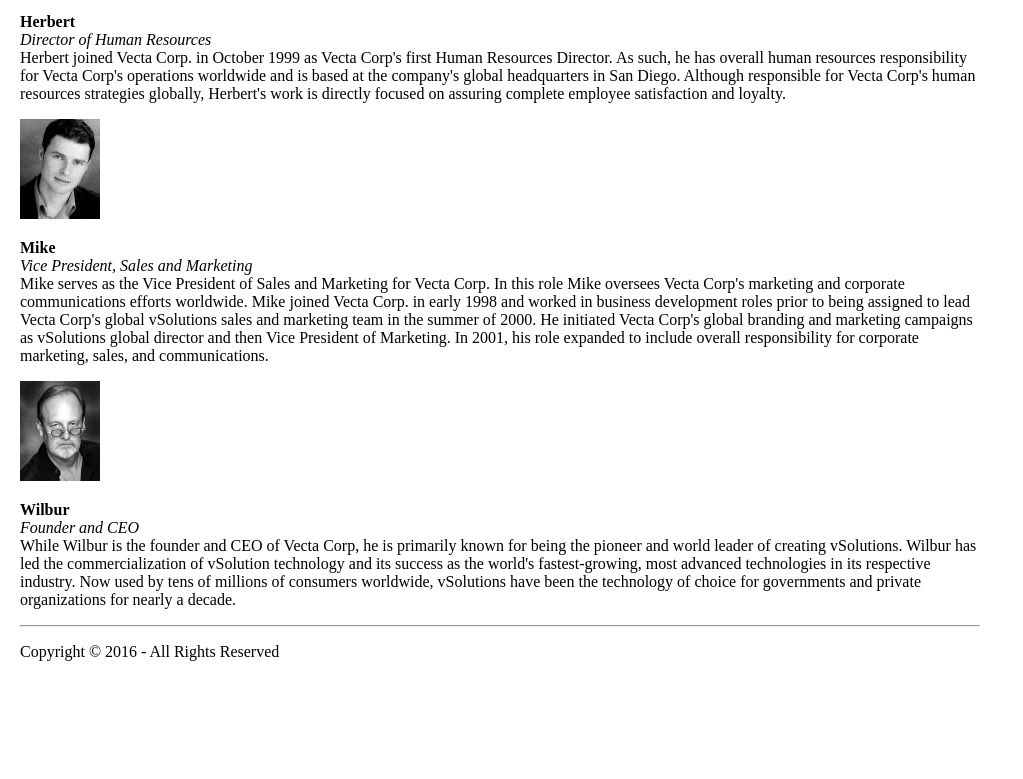
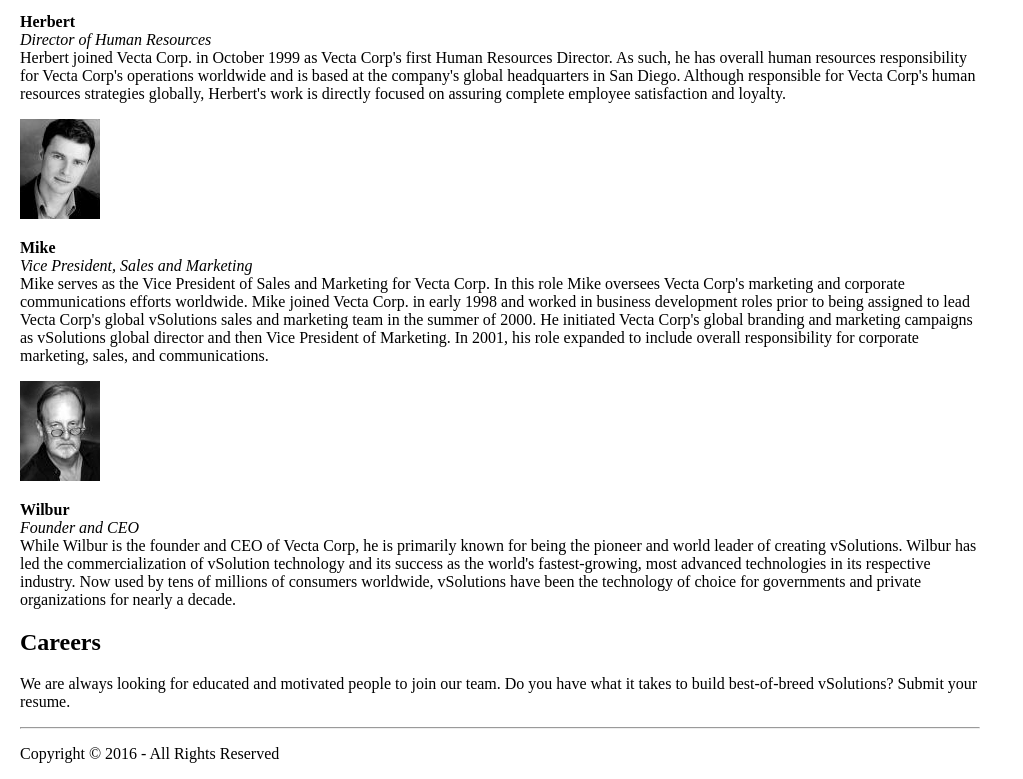
Before and after one commit to patiltejas25/Assignment-2, a plain HTML site: page aboutus.html in a window 1280 px wide. Shown: the part 1292-2071 px from the top of the page, without its empty margins (0-1023 px from the left). Before the commit the page ends 1969 px from the top, so only its background shows below. Drawn offline with Linux system fonts and the light colour scheme.

Commit message:
Adding missing text
Missing text in index.html and aboutus.html

```diff
--- a/aboutus.html
+++ b/aboutus.html
@@ -62,6 +62,9 @@
             While Wilbur is the founder and CEO of Vecta Corp, he is primarily known for being the pioneer and world leader of creating vSolutions. Wilbur has led the commercialization of vSolution technology and its success as the world's fastest-growing, most advanced technologies in its respective industry. Now used by tens of millions of consumers worldwide, vSolutions have been the technology of choice for governments and private organizations for nearly a decade.
         </p>
 
+        <h2>Careers</h2>
+        <p> We are always looking for educated and motivated people to join our team. Do you have what it takes to build best-of-breed vSolutions? Submit your resume.</p>
+
         <hr>
         <p>Copyright &copy; 2016 - All Rights Reserved</p>
 </body>
```
Also changed, not shown: index.html (+1 -1 lines).
